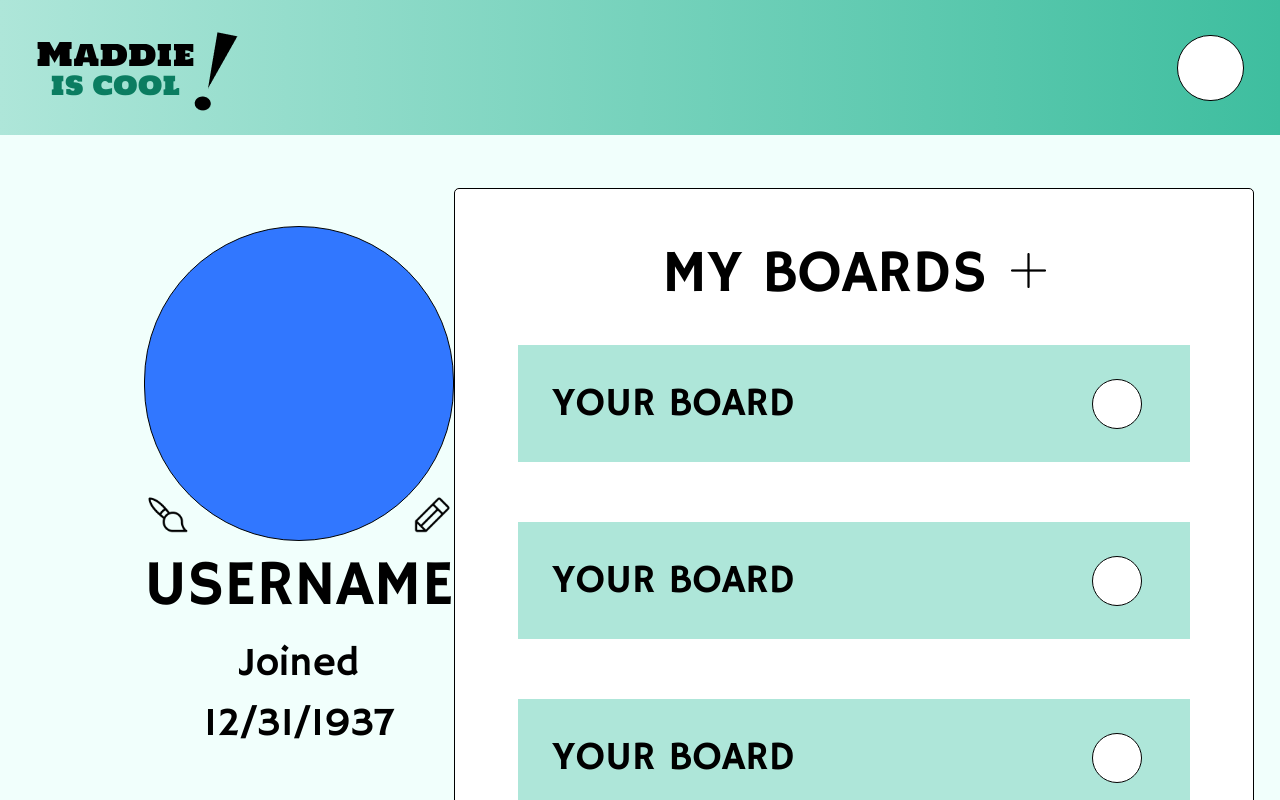
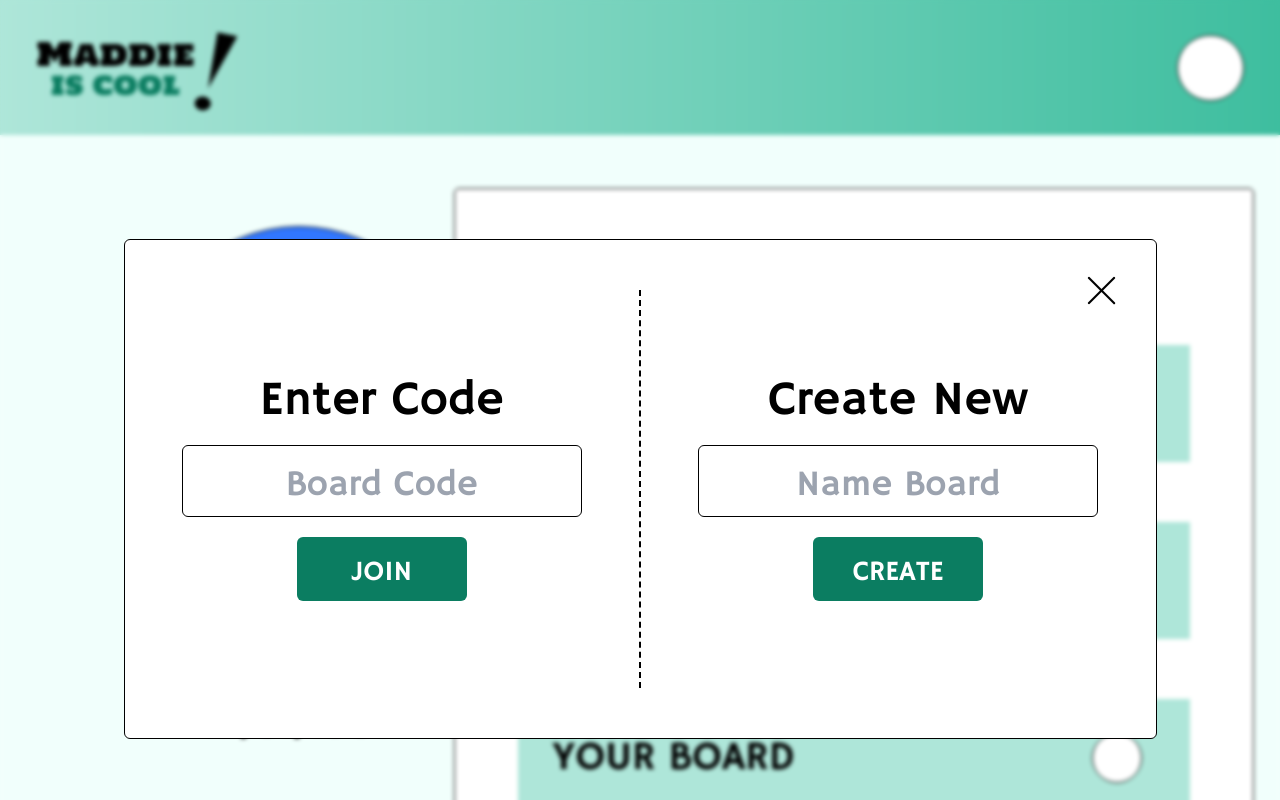
Before and after one commit to brandoughnut/tasktracker-sprint-front-end, a Next.js app: page /pages/DashboardPage in a window 1280 px wide. Both pictures are taken after a click on the picture 1028 px from the left and 270 px from the top of the page. Shown: the top 800 px of the page. Built offline with nearby package versions, Linux system fonts and the light colour scheme.

Commit message:
AddBoard 90%

```diff
--- /dev/null
+++ b/src/app/components/AddBoardComponent.tsx
@@ -0,0 +1,56 @@
+'use client'
+
+import React, { useState } from 'react'
+import Image from 'next/image';
+import X from '@/assets/Close.png'
+
+interface IAddBoardComponent {
+    setIsAddBoard : (isBoardAdded:boolean) => void
+}
+
+const AddBoardComponent = (props: IAddBoardComponent) => {
+
+    const [warning, setWarning] = useState<string>('');
+    const [boardCode, setBoardCode] = useState<string>('');
+    const [nameBoard, setNameBoard] = useState<string>('');
+
+    const handleClickJoin = () => {
+
+    }
+
+    const handleClickCreate = () => {
+
+    }
+
+    const handleClickClose = () => {
+        props.setIsAddBoard(false);
+    }
+
+    const handleChangeBoardCode = (e:React.ChangeEvent<HTMLInputElement>) => {
+        let code = e.target.value;
+        if(code.length < 7){
+            setBoardCode(code);
+        }
+    }
+
+
+  return (
+    <div className=' bg-white border p-[50px] w-[1033px] h-[500px] rounded-md flex flex-row relative'>
+        <Image onClick={handleClickClose} className=' absolute top-7 right-8 cursor-pointer' src={X} alt='X'/>
+        <div className=' absolute bottom-5 right-0 left-0 text-center text-red'>{warning}</div>
+        <div className=' flex flex-col items-center justify-center space-y-5 w-full mr-[50px]'>
+            <div className=' font-HammersmithOne text-5xl text-center w-full'>Enter Code</div>
+            <input onChange={(e)=>handleChangeBoardCode(e)} value={boardCode} className=' font-HoltwoodOneSC text-blue rounded-md border border-black text-4xl h-[72px] w-[400px] outline-none text-center  placeholder:font-HammersmithOne' type="text" placeholder='Board Code'/>
+            <button onClick={handleClickJoin} className=' bg-darker-teal text-white font-HammersmithOne text-[28px] w-[170px] h-[64px] rounded-md pt-2'>JOIN</button>
+        </div>
+        <div className='border-l-black border-dashed border-l-2 h-full'></div>
+        <div className=' flex flex-col items-center justify-center space-y-5 w-full ml-[50px]'>
+            <div className=' font-HammersmithOne text-5xl text-center w-full'>Create New</div>
+            <input onChange={(e)=>setNameBoard(e.target.value)} className=' font-HoltwoodOneSC text-blue rounded-md border border-black text-4xl h-[72px] w-[400px] outline-none text-center placeholder:font-HammersmithOne' type="text" placeholder='Name Board'/>
+            <button onClick={handleClickCreate} className=' bg-darker-teal text-white font-HammersmithOne text-[28px] w-[170px] h-[64px] rounded-md pt-2'>CREATE</button>
+        </div>
+    </div>
+  )
+}
+
+export default AddBoardComponent
--- a/src/app/components/MyBoardsComponent.tsx
+++ b/src/app/components/MyBoardsComponent.tsx
@@ -8,7 +8,11 @@ import tag from '@/assets/HoverTag.png';
 import Image from 'next/image';
 import BoardCardComponent from './BoardCardComponent';
 
-const MyBoardsComponent = () => {
+interface IMyBoardComponent {
+    setIsAddBoard : (isBoardAdded:boolean) => void
+}
+
+const MyBoardsComponent = (props: IMyBoardComponent) => {
 
     const [isTag1, setIsTag1] = useState<boolean>(false);
     const [isTag2, setIsTag2] = useState<boolean>(false);
@@ -54,7 +58,7 @@ const MyBoardsComponent = () => {
         <div className='bg-white border-[1px] border-black rounded-[5px] h-[789px] w-[800px]'>
         <div className='flex justify-center mt-[41px]'>
             <h1 className='HammersmithOne text-[60px] h-[75px]'>MY BOARDS</h1>
-            <Image className='h-[35px] w-[35px] mt-[23px] ms-6 cursor-pointer' src={plus} alt='plus icon'/>
+            <Image onClick={() => props.setIsAddBoard(true)} className='h-[35px] w-[35px] mt-[23px] ms-6 cursor-pointer' src={plus} alt='plus icon'/>
         </div>
         <div className='mx-[63px] rounded-[5px] overflow-y-auto h-[74.5vh]'>
             <BoardCardComponent projectName='YOUR BOARD'/>
--- a/src/app/pages/DashboardPage/page.tsx
+++ b/src/app/pages/DashboardPage/page.tsx
@@ -1,19 +1,25 @@
 'use client'
 
+import AddBoardComponent from '@/app/components/AddBoardComponent'
 import MyBoardsComponent from '@/app/components/MyBoardsComponent'
 import NavBarComponent from '@/app/components/NavBarComponent'
-import React, { useEffect } from 'react'
+import React, { useEffect, useState } from 'react'
 
 const DashboardPage = () => {
+
+  const [isAddBoard, setIsAddBoard] = useState<boolean>(false);
 
   useEffect(() => {
     document.body.style.backgroundColor = '#F1FFFC'
   }, [])
 
   return (
-    <div>
+    <div className=' relative'>
+      {
+        isAddBoard && <div className='absolute inset-0 bg-gray-200 bg-opacity-50 backdrop-filter backdrop-blur-[2px] flex justify-center items-center'><AddBoardComponent setIsAddBoard={setIsAddBoard}/></div>
+      }
       <NavBarComponent isProfileIcon={true}/>
-      <MyBoardsComponent/>
+      <MyBoardsComponent setIsAddBoard={setIsAddBoard}/>
     </div>
   )
 }
```
Also changed, not shown: src/assets/Close.png (added).
